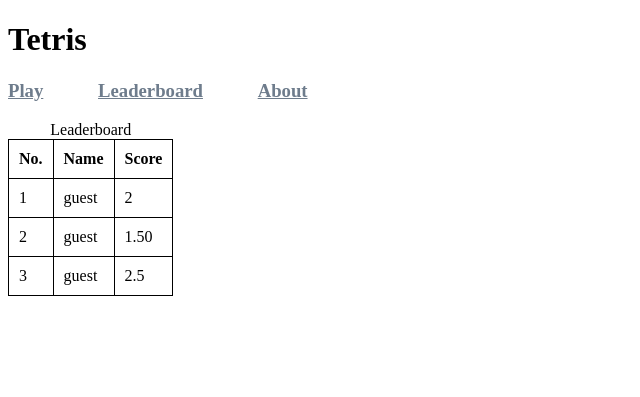
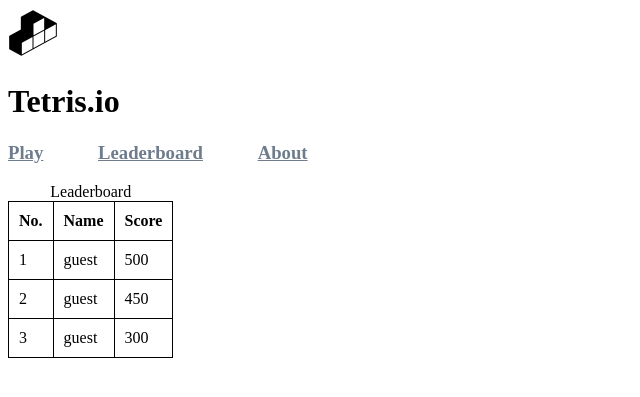
Before and after one commit to badr540/web-project, a Django app: page /leaderboard in a window 1280 px wide. Shown: the top 397 px of the page, without its empty margins (0-640 px from the left). Run offline with Django 5.2, Linux system fonts and the light colour scheme.

Commit message:
added static folders

```diff
--- a/apps/templates/gamemodule/index.html
+++ b/apps/templates/gamemodule/index.html
@@ -16,5 +16,4 @@
 </style>
 {% endblock stylesheets %}
 
-<canvas></canvas>
 {% endblock content %}
--- a/apps/templates/gamemodule/leaderboard.html
+++ b/apps/templates/gamemodule/leaderboard.html
@@ -15,6 +15,8 @@
 
 {% endblock stylesheets %}
 
+<!-- wip, will properly implement the leaderboard table once we get to the database. -->
+
 <table>
     <caption>Leaderboard</caption>
     <tr >
@@ -25,17 +27,17 @@
     <tr>
     <td>1</td>
     <td>guest</td>
-    <td>2</td>
+    <td>500</td>
     </tr>
     <tr>
     <td>2</td>
     <td>guest</td>
-    <td>1.50</td>
+    <td>450</td>
     </tr>
     <tr>
     <td>3</td>
     <td>guest</td>
-    <td>2.5</td>
+    <td>300</td>
     </tr>
     </table>
 {% endblock content %}
--- a/apps/templates/includes/header.html
+++ b/apps/templates/includes/header.html
@@ -1,4 +1,7 @@
-<h1>Tetris</h1>
+{% load static %}
+
+<img src ="{% static 'images/icon.png' %}" width = "50" height = "50"></img>
+<h1>Tetris.io</h1>
 
 <h3><a class = nav-menu-button href="/">Play</a> <a class = nav-menu-button href="/leaderboard">Leaderboard</a> <a class = nav-menu-button href="/about">About</a> </h3>
 
--- a/main/settings.py
+++ b/main/settings.py
@@ -115,7 +115,13 @@ USE_TZ = True
 # Static files (CSS, JavaScript, Images)
 # https://docs.djangoproject.com/en/4.2/howto/static-files/
 
+
 STATIC_URL = 'static/'
+MEDIA_URL = 'media/'
+
+STATICFILES_DIRS = [
+    BASE_DIR / "apps/static",
+]
 
 # Default primary key field type
 # https://docs.djangoproject.com/en/4.2/ref/settings/#default-auto-field
--- a/main/urls.py
+++ b/main/urls.py
@@ -17,8 +17,12 @@ Including another URLconf
 from django.contrib import admin
 from django.urls import path
 from django.urls import include
+from django.conf import settings
+from django.conf.urls.static import static
 
 urlpatterns = [
     path('admin/', admin.site.urls),
     path('', include("apps.gamemodule.urls"))
 ]
+
+urlpatterns += static(settings.STATIC_URL, document_root=settings.STATIC_ROOT)
```
Also changed, not shown: apps/static/images/icon.png (added).
